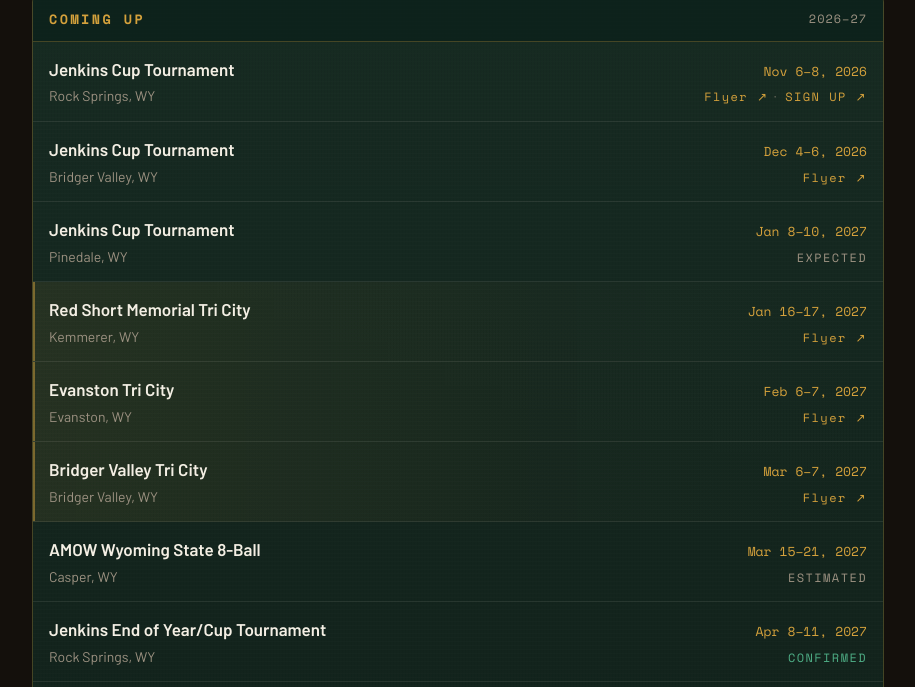
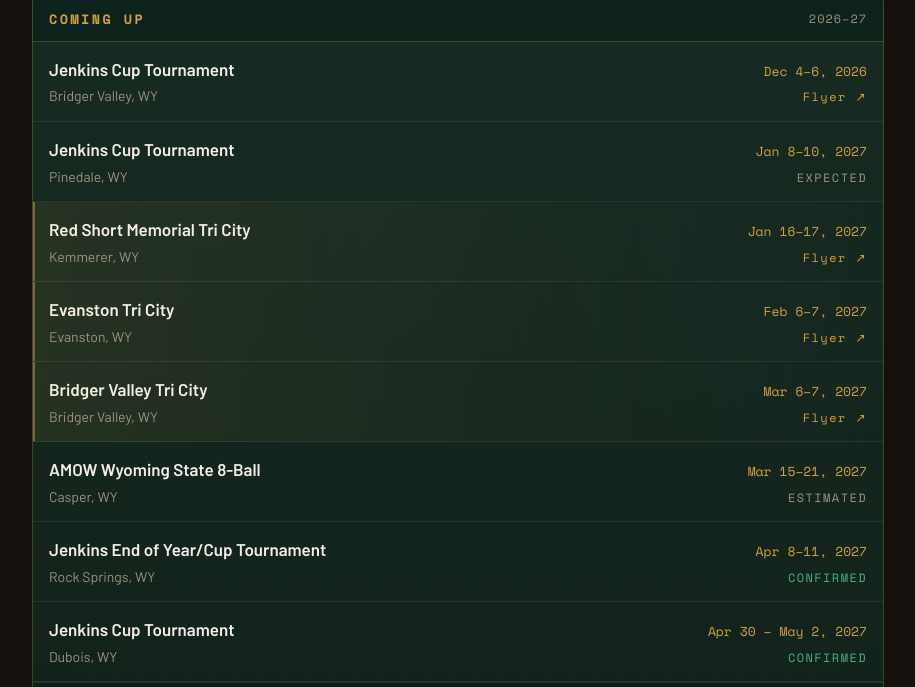
Before and after one commit to kirt-connelly/kemmererpool.com, a plain HTML site: page tournaments.html in a window 1280 px wide. Shown: the part 265-952 px from the top of the page, without its empty margins (182-1097 px from the left). Drawn offline with nearby package versions, Linux system fonts and the light colour scheme.

Commit message:
Tournaments: past events sort down automatically

```diff
--- a/tournaments.html
+++ b/tournaments.html
@@ -320,67 +320,66 @@ a:focus-visible, button:focus-visible {
       </p>
     </div>
 
-    <section class="panel cloth-panel">
+    <section class="panel cloth-panel" id="upcoming">
       <div class="panel-hd">
         <span class="eyebrow">Coming up</span>
         <span class="panel-note">2026&ndash;27</span>
       </div>
 
-      <div class="ev">
+      <div class="ev" data-ends="2026-11-08">
         <span class="n">Jenkins Cup Tournament</span>
         <span class="w">Rock Springs, WY</span>
         <span class="d">Nov 6&ndash;8, 2026</span>
         <span class="s set"><button type="button" onclick="openFlyer('images/courtney-ellifritz-2026.jpg','Courtney Ellifritz Memorial 8-Ball Singles Tournament flyer')">Flyer &nearr;</button><span class="sep">&middot;</span><a href="https://www.jenkinsmusic.net/" target="_blank" rel="noopener">Sign up &nearr;</a></span>
       </div>
-      <div class="ev">
+      <div class="ev" data-ends="2026-12-06">
         <span class="n">Jenkins Cup Tournament</span>
         <span class="w">Bridger Valley, WY</span>
         <span class="d">Dec 4&ndash;6, 2026</span>
         <span class="s set"><button type="button" onclick="openFlyer('images/bridger-valley-open-2026.jpg','Bridger Valley Open Singles Pool Tournament flyer')">Flyer &nearr;</button></span>
       </div>
-      <div class="ev">
+      <div class="ev" data-ends="2027-01-10">
         <span class="n">Jenkins Cup Tournament</span>
         <span class="w">Pinedale, WY</span>
         <span class="d">Jan 8&ndash;10, 2027</span>
         <span class="s">Expected</span>
       </div>
-      <div class="ev tri">
+      <div class="ev tri" data-ends="2027-01-17">
         <span class="n">Red Short Memorial Tri City</span>
         <span class="w">Kemmerer, WY</span>
         <span class="d">Jan 16&ndash;17, 2027</span>
         <span class="s set"><button type="button" onclick="openFlyer('images/tri-city-2027.jpg','Red Short Memorial Tri City flyer')">Flyer &nearr;</button></span>
       </div>
-      <div class="ev tri">
+      <div class="ev tri" data-ends="2027-02-07">
         <span class="n">Evanston Tri City</span>
         <span class="w">Evanston, WY</span>
         <span class="d">Feb 6&ndash;7, 2027</span>
         <span class="s set"><button type="button" onclick="openFlyer('images/tri-city-2027.jpg','Evanston Tri City flyer')">Flyer &nearr;</button></span>
       </div>
-      <div class="ev tri">
+      <div class="ev tri" data-ends="2027-03-07">
         <span class="n">Bridger Valley Tri City</span>
         <span class="w">Bridger Valley, WY</span>
         <span class="d">Mar 6&ndash;7, 2027</span>
         <span class="s set"><button type="button" onclick="openFlyer('images/tri-city-2027.jpg','Bridger Valley Tri City flyer')">Flyer &nearr;</button></span>
       </div>
-      <div class="ev">
+      <div class="ev" data-ends="2027-03-21">
         <span class="n">AMOW Wyoming State 8-Ball</span>
         <span class="w">Casper, WY</span>
         <span class="d">Mar 15&ndash;21, 2027</span>
         <span class="s">Estimated</span>
       </div>
-      <div class="ev">
+      <div class="ev" data-ends="2027-04-11">
         <span class="n">Jenkins End of Year/Cup Tournament</span>
         <span class="w">Rock Springs, WY</span>
         <span class="d">Apr 8&ndash;11, 2027</span>
         <span class="s set">Confirmed</span>
       </div>
-      <div class="ev">
+      <div class="ev" data-ends="2027-05-02">
         <span class="n">Jenkins Cup Tournament</span>
         <span class="w">Dubois, WY</span>
         <span class="d">Apr 30 &ndash; May 2, 2027</span>
         <span class="s set">Confirmed</span>
       </div>
-
       <div class="panel-foot">
         <p>
           Pinedale in January is likely, not firm. The state date is our own guess
@@ -394,43 +393,43 @@ a:focus-visible, button:focus-visible {
       </div>
     </section>
 
-    <section class="panel">
+    <section class="panel" id="past">
       <div class="panel-hd">
         <span class="eyebrow">Past Events</span>
-        <span class="panel-note">2025&ndash;26 season</span>
+        <span class="panel-note" id="past-note">2025&ndash;26 season</span>
       </div>
 
-      <div class="ev">
+      <div class="ev" data-ends="2026-04-26">
         <span class="n">Kemmerer Year End</span>
         <span class="w">Kemmerer, WY</span>
         <span class="d">Apr 25&ndash;26, 2026</span>
         <span class="s">&mdash;</span>
       </div>
-      <div class="ev">
+      <div class="ev" data-ends="2026-03-22">
         <span class="n">AMOW Wyoming State Championships</span>
         <span class="w">Casper, WY</span>
         <span class="d">Mar 16&ndash;22, 2026</span>
         <span class="s"><a href="https://www.playcsipool.com/2026-amow-wyoming-8ball-championships.html" target="_blank" rel="noopener">Details &nearr;</a></span>
       </div>
-      <div class="ev">
+      <div class="ev" data-ends="2026-03-01">
         <span class="n">Bridger Valley Tri City</span>
         <span class="w">Bridger Valley, WY</span>
         <span class="d">Feb 28 &ndash; Mar 1, 2026</span>
         <span class="s"><button type="button" onclick="openFlyer('images/bridgervalley.jpg','Bridger Valley Tri City flyer')">Flyer &nearr;</button></span>
       </div>
-      <div class="ev">
+      <div class="ev" data-ends="2026-02-01">
         <span class="n">Red Short Memorial Tri City</span>
         <span class="w">Kemmerer, WY</span>
         <span class="d">Jan 31 &ndash; Feb 1, 2026</span>
         <span class="s"><button type="button" onclick="openFlyer('images/kemmerer.jpg','Red Short Memorial Tri City flyer')">Flyer &nearr;</button></span>
       </div>
-      <div class="ev">
+      <div class="ev" data-ends="2026-01-04">
         <span class="n">Evanston Tri City</span>
         <span class="w">Evanston, WY</span>
         <span class="d">Jan 3&ndash;4, 2026</span>
         <span class="s"><button type="button" onclick="openFlyer('images/evanston.jpg','Evanston Tri City flyer')">Flyer &nearr;</button></span>
       </div>
-    </section>
+      </section>
   </div>
 </main>
 
@@ -444,7 +443,7 @@ a:focus-visible, button:focus-visible {
         <img src="images/bca-pool-league.png" alt="BCA Pool League" loading="lazy">
       </a>
     </div>
-    <div><a href="index.html">Kemmerer Pool League</a> &nbsp;&middot;&nbsp; tournaments v1.20</div>
+    <div><a href="index.html">Kemmerer Pool League</a> &nbsp;&middot;&nbsp; tournaments v1.21</div>
   </div>
 </footer>
 
@@ -454,6 +453,77 @@ a:focus-visible, button:focus-visible {
 </div>
 
 <script>
+/* ── events age on their own ──────────────────────────────────────
+   Every row carries the day it finishes. On load, anything already
+   played drops out of "Coming up" and into "Past Events", so the top
+   of the page is only what's still ahead without anyone editing it.
+   Dates are read as local days: a tournament is over at the end of
+   its last day, not at midnight UTC. */
+(function () {
+  var up = document.getElementById('upcoming');
+  var past = document.getElementById('past');
+  if (!up || !past) return;
+
+  var now = new Date();
+  var today = new Date(now.getFullYear(), now.getMonth(), now.getDate());
+  var dayOf = function (el) {
+    var p = (el.getAttribute('data-ends') || '').split('-');
+    return p.length === 3 ? new Date(+p[0], +p[1] - 1, +p[2]) : null;
+  };
+
+  var rows = [].slice.call(document.querySelectorAll('#upcoming .ev, #past .ev'));
+  var ahead = [], done = [];
+  rows.forEach(function (ev) {
+    var d = dayOf(ev);
+    if (!d) { ahead.push(ev); return; }          /* no date: leave it up top */
+    (d < today ? done : ahead).push(ev);
+  });
+
+  var by = function (dir) {
+    return function (a, b) {
+      var x = dayOf(a), y = dayOf(b);
+      if (!x) return 1;
+      if (!y) return -1;
+      return dir * (x - y);
+    };
+  };
+  ahead.sort(by(1));      /* soonest first */
+  done.sort(by(-1));      /* most recent first */
+
+  /* A tournament that's been played doesn't need signing up for, and
+     "Expected" or "Confirmed" stops meaning anything afterwards. */
+  var retire = function (ev) {
+    var s = ev.querySelector('.s');
+    if (!s) return;
+    s.classList.remove('set');
+    [].slice.call(s.querySelectorAll('a')).forEach(function (a) {
+      if (!/sign\s*up/i.test(a.textContent)) return;
+      var sep = a.previousElementSibling;
+      if (sep && sep.className === 'sep') sep.parentNode.removeChild(sep);
+      a.parentNode.removeChild(a);
+    });
+    if (!s.querySelector('button, a')) s.textContent = '\u2014';
+  };
+
+  var foot = up.querySelector('.panel-foot');
+  ahead.forEach(function (ev) { foot ? up.insertBefore(ev, foot) : up.appendChild(ev); });
+  done.forEach(function (ev) { retire(ev); past.appendChild(ev); });
+
+  /* The note under "Past Events" named one season. Now that rows move
+     in on their own it has to say what's actually down there. */
+  var note = document.getElementById('past-note');
+  if (note && done.length) {
+    var season = function (d) {
+      var y = d.getFullYear();
+      return d.getMonth() >= 7 ? y : y - 1;      /* August starts a season */
+    };
+    var label = function (y) { return y + '\u2013' + String(y + 1).slice(2); };
+    var years = done.map(dayOf).filter(Boolean).map(season);
+    var lo = Math.min.apply(null, years), hi = Math.max.apply(null, years);
+    note.innerHTML = lo === hi ? label(lo) + ' season' : label(lo) + ' to ' + label(hi);
+  }
+})();
+
 /* The flyers are photos of paper taped up in the bars, so they open
    full size rather than trying to live in the row. */
 function openFlyer(src, alt) {
```
